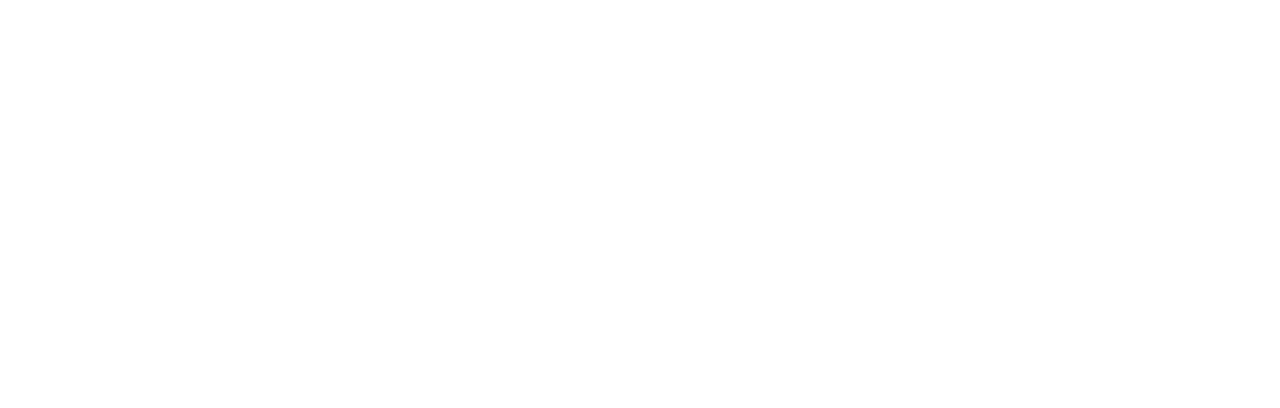
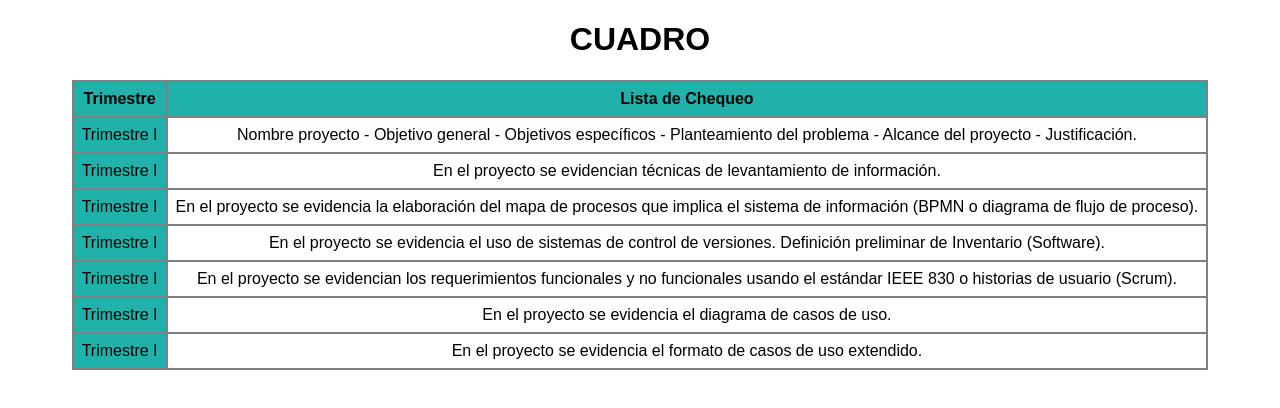
Before and after one commit to ChapiiTikii/BeginningRise, a plain HTML site: page index.html in a window 1280 px wide. Drawn offline with Linux system fonts and the light colour scheme.

Commit message:
Generados nuevos directorios, agregada tabla de lista de chequeo para probar

```diff
--- a/index.html
+++ b/index.html
@@ -4,9 +4,48 @@
     <meta charset="UTF-8">
     <meta http-equiv="X-UA-Compatible" content="IE=edge">
     <meta name="viewport" content="width=device-width, initial-scale=1.0">
+    <link rel="stylesheet" href="styles/styles.css">
     <title>pagina web</title>
 </head>
 <body>
+    <h1>CUADRO</h1>
+    <table class="tabla">
+        <tr>
+            <th class="titulos">Trimestre</th>
+            <th class="titulos">Lista de Chequeo</th>
+        </tr>
+        <tr>
+            <td>Trimestre I</td>
+            <td>Nombre proyecto - Objetivo general - Objetivos específicos - Planteamiento del problema - Alcance del proyecto - Justificación.</td>
+        </tr>
+        <tr>
+            <td>Trimestre I</td>
+            <td>En el proyecto se evidencian técnicas de levantamiento de información.</td>
+        </tr>
+        <tr>
+            <td>Trimestre I</td>
+            <td>En el proyecto se evidencia la elaboración del mapa de procesos que implica el sistema de información (BPMN o diagrama de flujo de proceso).</td>
+        </tr>
+        <tr>
+            <td>Trimestre I</td>
+            <td>En el proyecto se evidencia el uso de sistemas de control de versiones. Definición preliminar de Inventario (Software).</td>
+        </tr>
+        <tr>
+            <td>Trimestre I</td>
+            <td>En el proyecto se evidencian los requerimientos funcionales y no funcionales usando el estándar IEEE 830 o historias de usuario (Scrum).</td>
+        </tr>
+        <tr>
+            <td>Trimestre I</td>
+            <td>En el proyecto se evidencia el diagrama de casos de uso.</td>
+        </tr>
+        <tr>
+            <td>Trimestre I</td>
+            <td>En el proyecto se evidencia el formato de casos de uso extendido.</td>
+        </tr>
+    </table>
 
+
+
+    <script src="script/index.js"></script>
 </body>
 </html>
--- /dev/null
+++ b/script/index.js
@@ -0,0 +1 @@
+console.log("prueba")
--- /dev/null
+++ b/styles/styles.css
@@ -0,0 +1,22 @@
+table {
+    font-family: sans-serif;
+    border: 2px solid gray;
+    border-collapse: collapse;
+    text-align: center;
+    margin-left: auto;
+    margin-right: auto;
+}
+th, td {
+    border: 2px solid gray;
+    padding: .5rem;
+}
+.titulos {
+    background-color: lightseagreen;
+}
+td:first-child {
+    background-color: lightseagreen;
+}
+h1 {
+    font-family: sans-serif;
+    text-align: center;
+}
```
